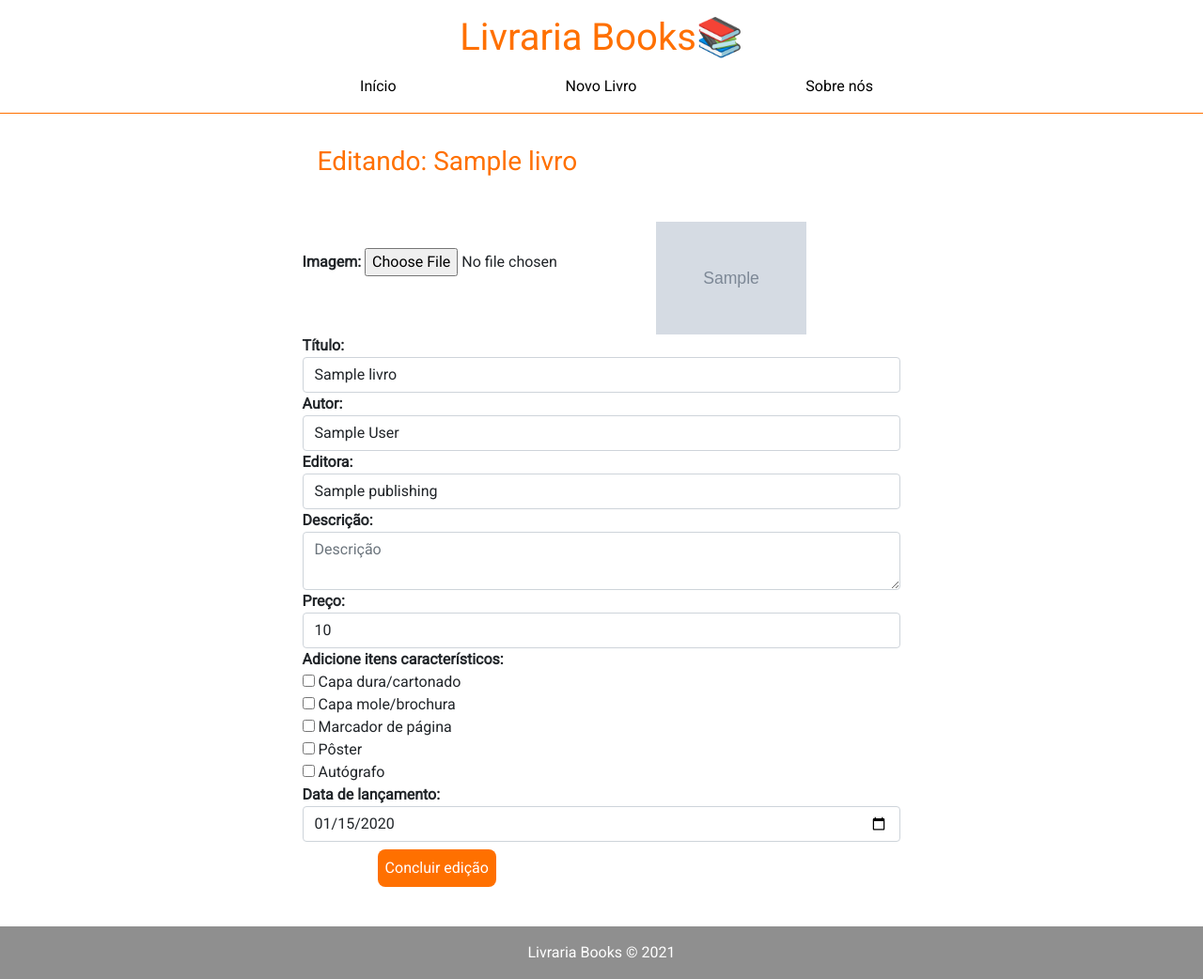
After one commit to CarolineFMelo/Projeto-Livraria, a Laravel app: template resources/views/livros/edit.blade.php in a window 1280 px wide. The commit adds this page. Shown: the whole page at 94% size. Run offline with Laravel 8, Linux system fonts and the light colour scheme; the template is opened without the code that fills it: most values are stand-ins (such as "Sample title", 1, 10 or a date in 2020); grey boxes marked "Sample" are stand-in pictures; some libraries are stand-ins or nearby versions.

Commit message:
edit completo

```diff
--- a/app/Models/Livro.php
+++ b/app/Models/Livro.php
@@ -14,4 +14,6 @@ class Livro extends Model
     ];
 
     protected $dates = ['date'];
+
+    protected $guarded = [];
 }
--- a/public/css/styles.css
+++ b/public/css/styles.css
@@ -1,4 +1,4 @@
-/* Variáveis */
+/* Variables */
 :root {
     --logo-color: #ff7000;
     --base-color: #ffa661;
@@ -7,7 +7,7 @@
     --medium-grey: #8f8f8f;
 }
 
-/* Gerais */
+/* General */
 * {
     font-family: "Roboto";
 }
@@ -29,7 +29,7 @@
     margin: 0;
 }
 
-/* Cabeçalho */
+/* Header */
 header {
     text-align: center;
 }
@@ -50,7 +50,7 @@ a:hover {
     text-decoration: overline;
 }
 
-/* Titulos */
+/* Titles */
 h1,
 h2,
 h3 {
@@ -80,7 +80,7 @@ span {
     color: var(--black);
 }
 
-/* Divisores */
+/* Divider */
 hr {
     height: 0.2rem;
     background-color: var(--logo-color);
@@ -88,7 +88,7 @@ hr {
     border: none;
 }
 
-/* Corpo */
+/* Body */
 body {
     position: relative;
 }
@@ -99,7 +99,7 @@ body {
     height: 29rem;
 }
 
-/* Pesquisa */
+/* Search */
 #search-container {
     background-image: url("../img/banner.jpg");
     background-size: cover;
@@ -123,7 +123,7 @@ body {
     background-color: var(--base-color);
 }
 
-/* Livros */
+/* Books */
 a.button-book {
     color: var(--logo-color);
 }
@@ -150,7 +150,7 @@ a.button-book:hover {
     height: 13rem;
 }
 
-/* Formulário */
+/* Form */
 a.button,
 .button {
     background-color: var(--logo-color);
@@ -159,7 +159,7 @@ a.button,
     margin: 0.5rem;
     padding: 0.5rem;
     border-radius: 0.5rem;
-    margin-left: 40%;
+    margin-left: 5rem;
 }
 
 a.button:hover,
@@ -176,7 +176,7 @@ a.button:hover,
     font-weight: bold;
 }
 
-/* Ver mais */
+/* See more */
 ion-icon {
     font-size: 1.5rem;
     color: var(--logo-color);
@@ -192,7 +192,17 @@ ion-icon {
     display: flex;
 }
 
-/* Rodapé */
+.config {
+    display: flex;
+}
+
+/* Edit page */
+.img-preview {
+    width: 10rem;
+    margin-top: 2rem;
+}
+
+/* Footer */
 footer {
     text-align: center;
     background-color: var(--medium-grey);
--- /dev/null
+++ b/resources/views/livros/edit.blade.php
@@ -0,0 +1,73 @@
+<!-- determina de qual layout está extendendo -->
+@extends('layouts.main')
+
+<!-- título dessa página -->
+@section('title','Editando: ' . $livro->title)
+
+<!-- início conteúdo do site -->
+@section('content')
+
+<div id="livro-create-container" class="col-md-6 offset-md-3">
+  <h3>Editando: {{ $livro->title }}</h3>
+
+  <form action="/livros/update/{{ $livro->id }}" method="POST" enctype="multipart/form-data">
+    @csrf
+    @method('PUT')
+    <div class="form-group">
+      <label for="image">Imagem:</label>
+      <input type="file" class="form-control-file" id="image" name="image">
+      <img src="/img/livros/{{ $livro->image }}" alt="{{ $livro->title }}" class="img-preview">
+    </div>
+
+    <div class="form-group">
+      <label for="title">Título:</label>
+      <input type="text" class="form-control" id="title" name="title" placeholder="Título" value="{{ $livro->title }}">
+    </div>
+
+    <div class="form-group">
+      <label for="title">Autor:</label>
+      <input type="text" class="form-control" id="author" name="author" placeholder="Autor" value="{{ $livro->author }}">
+    </div>
+
+    <div class="form-group">
+      <label for="title">Editora:</label>
+      <input type="text" class="form-control" id="publishing" name="publishing" placeholder="Editora" value="{{ $livro->publishing }}">
+    </div>
+    <div class="form-group">
+      <label for="title">Descrição:</label>
+      <textarea name="description" id="description" class="form-control" placeholder="Descrição" value="{{ $livro->description }}"></textarea>
+    </div>
+    <div class=" form-group">
+      <label for="title">Preço:</label>
+      <input type="text" class="form-control" id="price" name="price" placeholder="Preço" value="{{ $livro->price }}">
+    </div>
+    <div class="form-group">
+      <label for="title">Adicione itens característicos:</label>
+      <div class="form-group">
+        <input type="checkbox" name="items[]" value="cartonado"> Capa dura/cartonado
+      </div>
+      <div class="form-group">
+        <input type="checkbox" name="items[]" value="brochura"> Capa mole/brochura
+      </div>
+      <div class="form-group">
+        <input type="checkbox" name="items[]" value="marcador"> Marcador de página
+      </div>
+      <div class="form-group">
+        <input type="checkbox" name="items[]" value="pôster"> Pôster
+      </div>
+      <div class="form-group">
+        <input type="checkbox" name="items[]" value="autógrafo"> Autógrafo
+      </div>
+      <div class="form-group">
+        <label for="date">Data de lançamento:</label>
+        <input type="date" class="form-control" id="date" name="date" value="{{ $livro->date->format('Y-m-d') }}">
+      </div>
+    </div>
+    <input type="submit" class="button" value="Concluir edição">
+
+  </form>
+
+</div>
+
+<!-- fim conteúdo do site -->
+@endsection
--- a/resources/views/livros/show.blade.php
+++ b/resources/views/livros/show.blade.php
@@ -47,7 +47,10 @@
         @endforeach
       </ul>
 
+      <div class="config">
         <a href="/buy" class="button">Comprar</a>
+
+        <a href="/livros/edit/{{ $livro->id }}" class="button">Editar</a>
 
         <form action="/livros/{{ $livro->id }}" method="POST">
           @csrf
@@ -57,6 +60,8 @@
       </div>
 
     </div>
+
+  </div>
 </div>
 
 <!-- fim conteúdo do site -->
--- a/routes/web.php
+++ b/routes/web.php
@@ -29,6 +29,10 @@ Route::get('/buy', [LivroController::class, 'buy']);
 
 Route::delete('/livros/{id}', [LivroController::class, 'destroy']);
 
+Route::get('/livros/edit/{id}', [LivroController::class, 'edit']);
+
+Route::put('/livros/update/{id}', [LivroController::class, 'update']);
+
 Route::middleware(['auth:sanctum', 'verified'])->get('/dashboard', function () {
     return view('dashboard');
 })->name('dashboard');
```
Also changed, not shown: app/Http/Controllers/LivroController.php (+14 -0 lines). Lines whose indentation alone changed are shown as unchanged.
